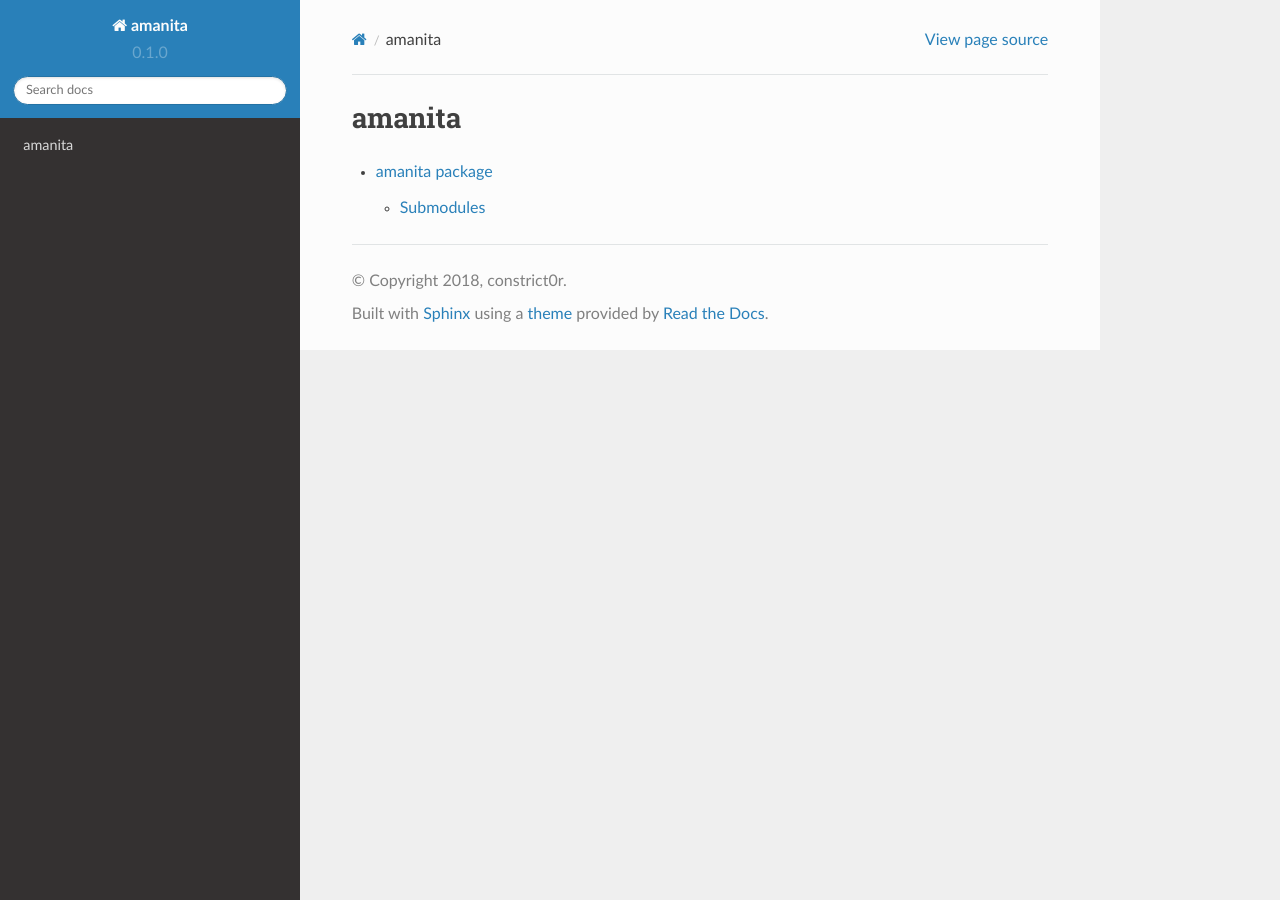
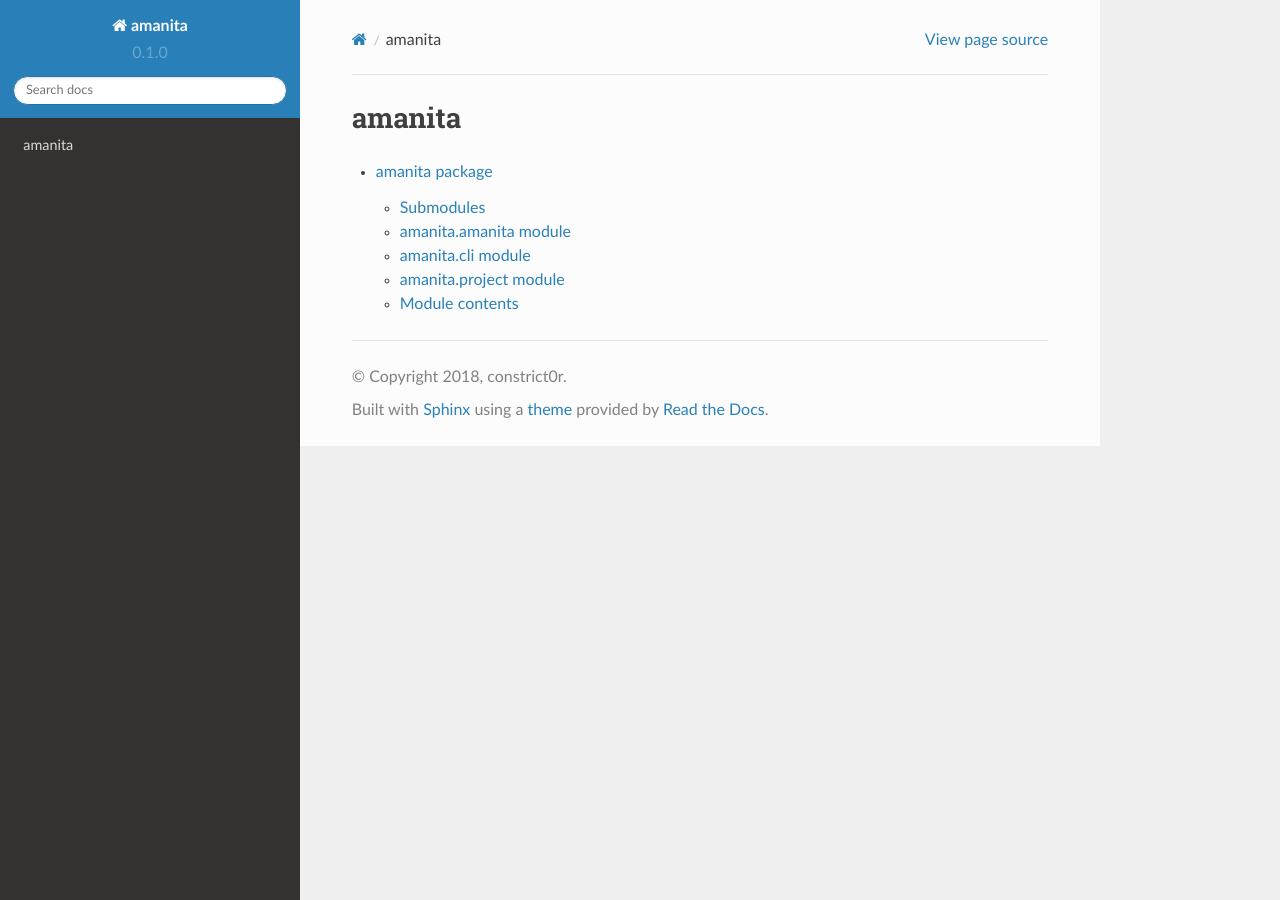
Before and after one commit to constrict0r/amanita, a Sphinx documentation site: the page built from docs/source/modules.rst, in a window 1280 px wide. Built offline with Sphinx 7.4.7 and the Read the Docs theme 2.0.0, drawn with Linux system fonts in a browser that asks for light colours.

Commit message:
Revert documentation changes

```diff
--- a/docs/source/amanita.rst
+++ b/docs/source/amanita.rst
@@ -1,17 +1,38 @@
 amanita package
 ===============
-
-.. automodule:: amanita
-    :members:
 
 Submodules
 ----------
 
+amanita.amanita module
+----------------------
+
 .. automodule:: amanita.amanita
     :members:
+    :undoc-members:
+    :show-inheritance:
+
+amanita.cli module
+------------------
 
 .. automodule:: amanita.cli
     :members:
+    :undoc-members:
+    :show-inheritance:
+
+amanita.project module
+----------------------
 
 .. automodule:: amanita.project
     :members:
+    :undoc-members:
+    :show-inheritance:
+
+
+Module contents
+---------------
+
+.. automodule:: amanita
+    :members:
+    :undoc-members:
+    :show-inheritance:
```
